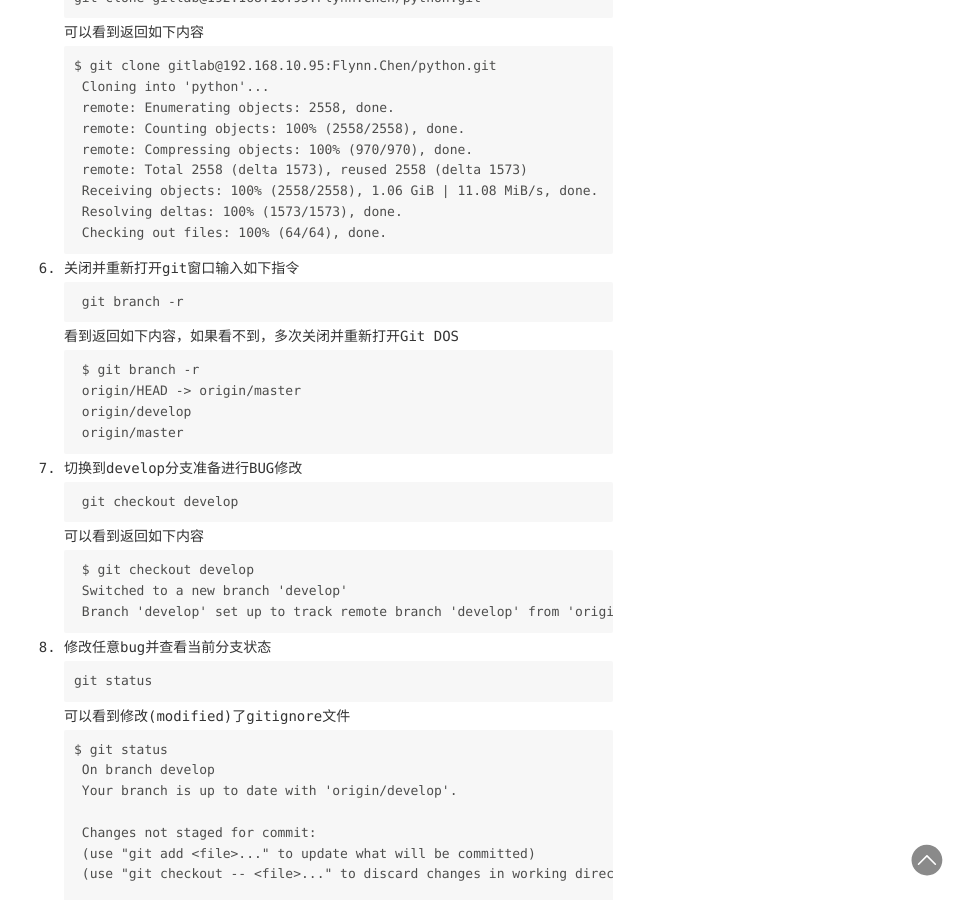
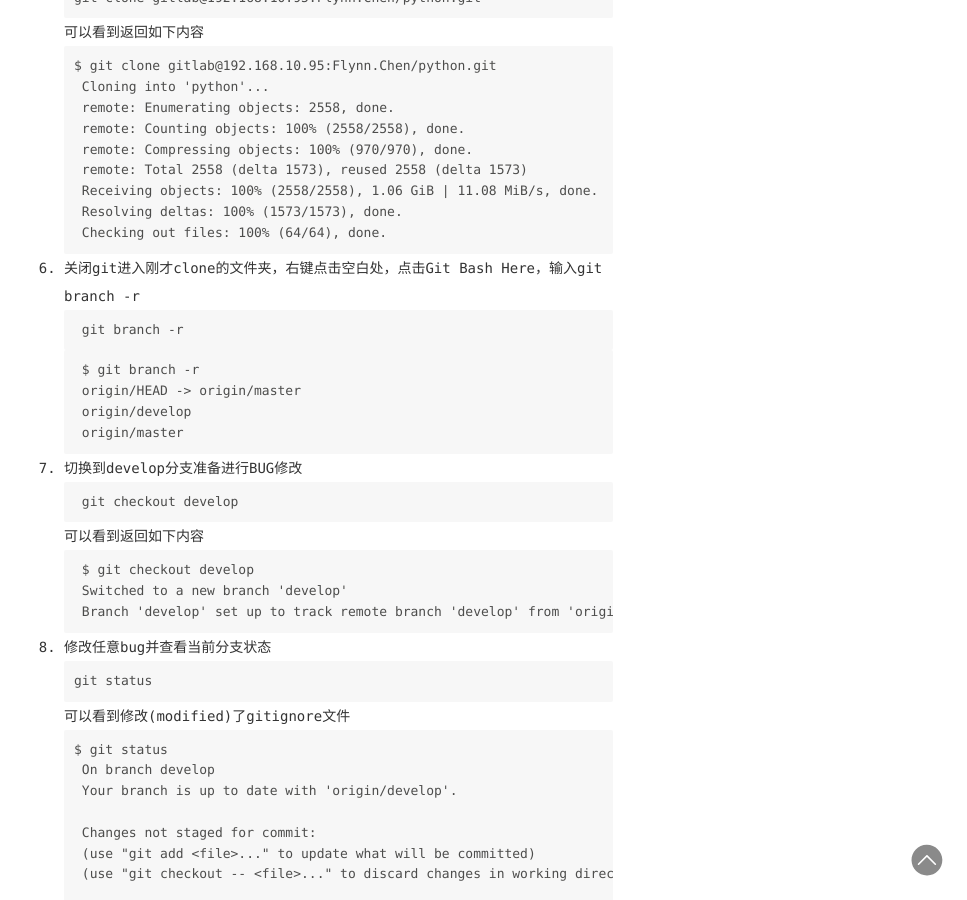
Before and after one commit to aoeivu/aoeivu, a Jekyll site: the page built from _posts/2019-12-03-Git Fork flow.md, in a window 1280 px wide and 900 px high, scrolled down 2249 px. Shown: the whole window, without its empty margins (313-1280 px from the left). Built offline with Jekyll 4.4.1, drawn with Linux system fonts in a browser that asks for light colours; Markdown is read by kramdown in place of the engine named in the settings; comment, search, counter and statistics services are not loaded.

Commit message:
fix posty

````diff
--- a/_posts/2019-12-03-Git Fork flow.md
+++ b/_posts/2019-12-03-Git Fork flow.md
@@ -51,13 +51,11 @@ categories: [Git]
     Checking out files: 100% (64/64), done.
    ```
 
-6. 关闭并重新打开git窗口输入如下指令
+6. 关闭git进入刚才clone的文件夹，右键点击空白处，点击Git Bash Here，输入git branch -r
 
     ```
     git branch -r
     ```
-
-    看到返回如下内容，如果看不到，多次关闭并重新打开Git DOS
 
     ```
     $ git branch -r
````
